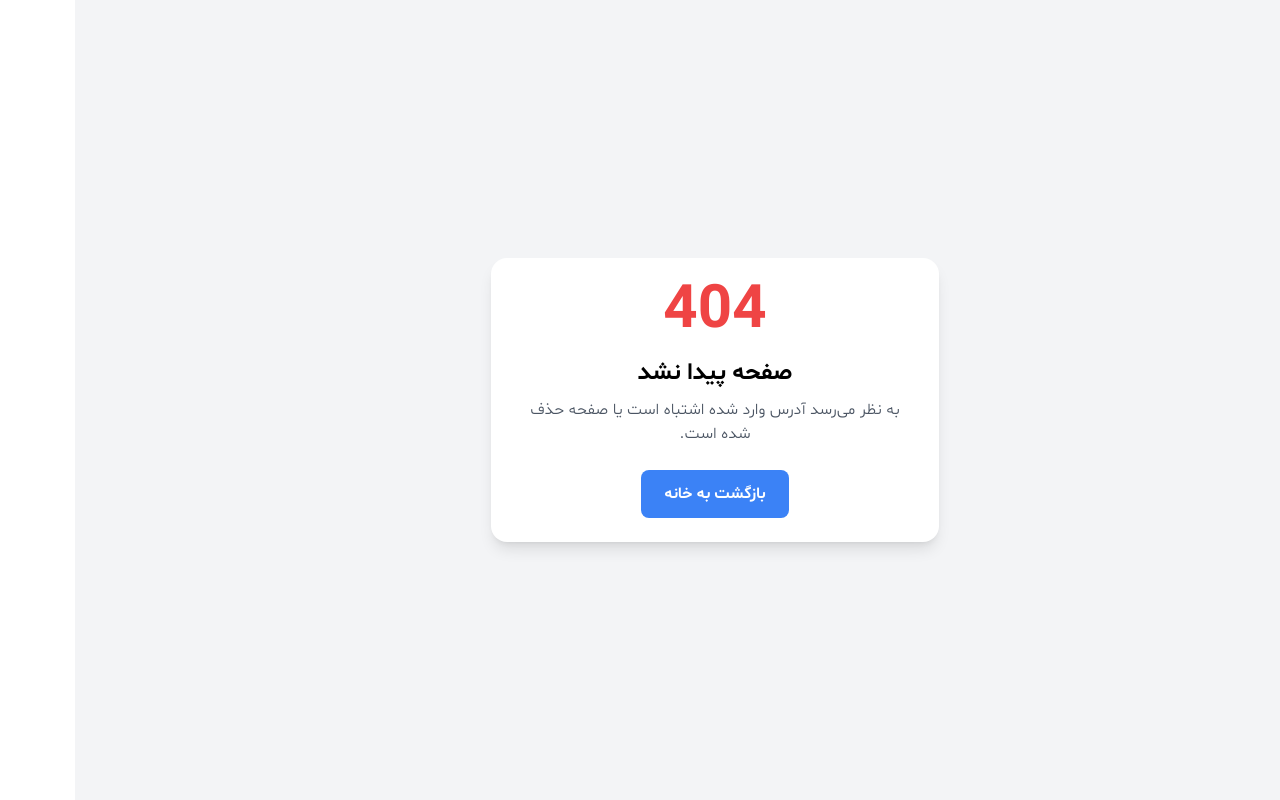
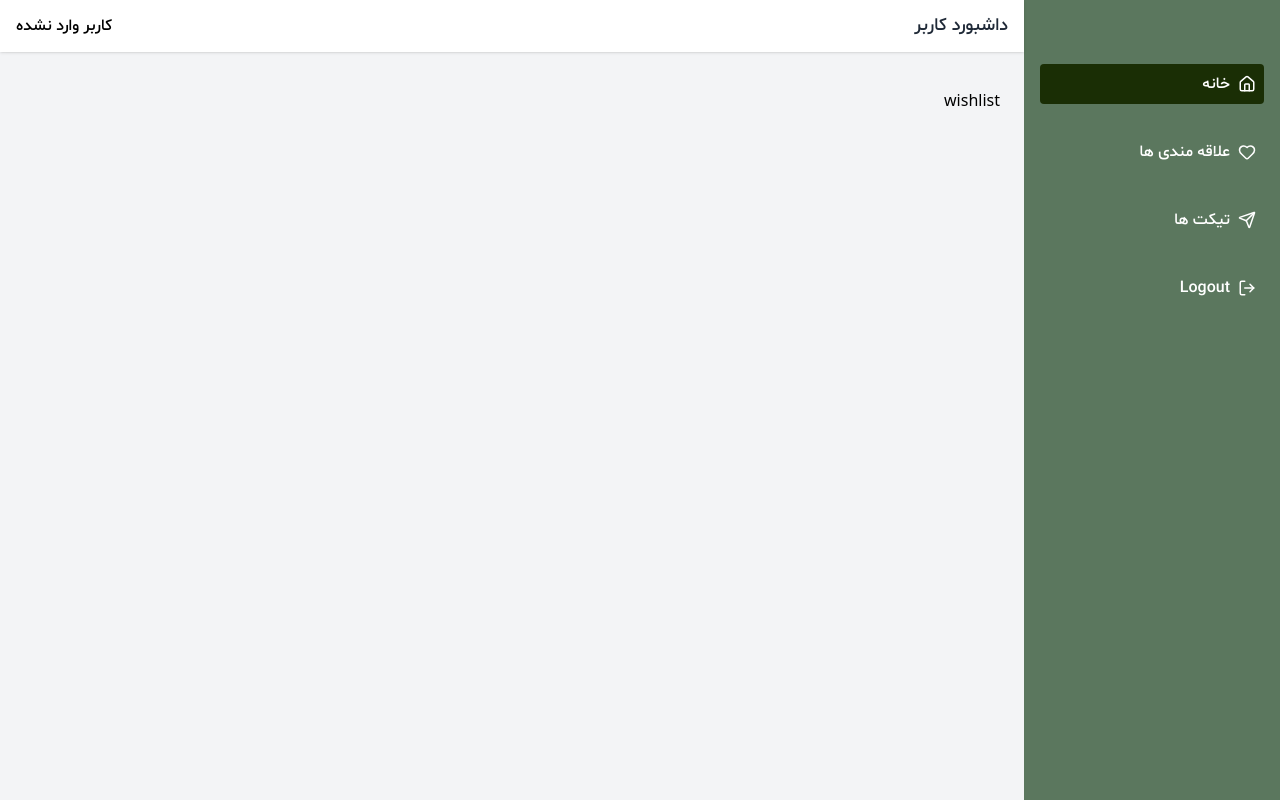
Before and after one commit to NazaninMoosazade/woshe, a Next.js app: page /p-user/wishlist in a window 1280 px wide. Before the commit this address had no page. Built offline with nearby package versions, Linux system fonts and the light colour scheme; no server answers.

Commit message:
create wishlist

```diff
--- a/package.json
+++ b/package.json
@@ -18,6 +18,7 @@
     "react": "^18",
     "react-dom": "^18",
     "react-icons": "^5.5.0",
+    "recharts": "^3.3.0",
     "sweetalert": "^2.1.2",
     "zod": "^4.1.12"
   },
--- a/src/app/p-user/page.tsx
+++ b/src/app/p-user/page.tsx
@@ -1,3 +1,19 @@
-export default function UserHome() {
-  return <div>صفحه اصلی پنل کاربری</div>;
+'use client'
+
+import React from 'react';
+import ClockWithUser from '@/components/modules/p-user/ClockWithUser';
+import ActivityChart from '@/components/modules/p-user/ActivityChart';
+import TasksChart from '@/components/modules/p-user/TasksChart';
+
+
+function Page() {
+  return (
+   <div className=" bg-gray-100 p-6 flex flex-col items-center gap-6">
+      <ClockWithUser />
+      <ActivityChart/>
+      <TasksChart/>
+    </div>
+  );
 }
+
+export default Page;
--- /dev/null
+++ b/src/app/p-user/ticket/page.tsx
@@ -0,0 +1,9 @@
+import React from 'react'
+
+function page() {
+  return (
+    <div>ticket</div>
+  )
+}
+
+export default page
--- /dev/null
+++ b/src/app/p-user/wishlist/page.tsx
@@ -0,0 +1,9 @@
+import React from 'react'
+
+function page() {
+  return (
+    <div>wishlist</div>
+  )
+}
+
+export default page
--- /dev/null
+++ b/src/components/modules/p-user/ActivityChart.tsx
@@ -0,0 +1,32 @@
+'use client'
+
+import React from 'react';
+import {
+  LineChart, Line, XAxis, YAxis, CartesianGrid, Tooltip, ResponsiveContainer
+} from 'recharts';
+
+const data = [
+  { hour: '08', activity: 2 },
+  { hour: '09', activity: 5 },
+  { hour: '10', activity: 3 },
+  { hour: '11', activity: 7 },
+  { hour: '12', activity: 6 },
+  { hour: '13', activity: 8 },
+];
+
+const ActivityChart: React.FC = () => (
+  <div className="bg-white shadow-lg rounded-xl p-4 w-full max-w-4xl">
+    <h2 className="text-gray-800 font-shabnam mb-4">فعالیت کاربر در طول روز</h2>
+    <ResponsiveContainer width="100%" height={200}>
+      <LineChart data={data}>
+        <CartesianGrid strokeDasharray="3 3" />
+        <XAxis dataKey="hour" />
+        <YAxis />
+        <Tooltip />
+        <Line type="monotone" dataKey="activity" stroke="#6366F1" strokeWidth={2} />
+      </LineChart>
+    </ResponsiveContainer>
+  </div>
+);
+
+export default ActivityChart;
--- /dev/null
+++ b/src/components/modules/p-user/ClockWithUser.tsx
@@ -0,0 +1,53 @@
+'use client'
+
+import React, { useEffect, useState } from "react";
+import { useUser } from "@/context/UserContext";
+
+const ClockWithUser: React.FC = () => {
+  const { user } = useUser();
+  const [time, setTime] = useState<Date | null>(null);
+
+  useEffect(() => {
+    setTime(new Date());
+    const timer = setInterval(() => setTime(new Date()), 1000);
+    return () => clearInterval(timer);
+  }, []);
+
+  if (!time) return null;
+
+  const dateOptions: Intl.DateTimeFormatOptions = {
+    weekday: "long",
+    year: "numeric",
+    month: "long",
+    day: "numeric",
+  };
+
+  const timeOptions: Intl.DateTimeFormatOptions = {
+    hour: "2-digit",
+    minute: "2-digit",
+    second: "2-digit",
+  };
+
+  return (
+    <div className="font-shabnam bg-gradient-to-r from-indigo-500 via-purple-500 to-pink-500 shadow-2xl rounded-3xl p-6 flex flex-col md:flex-row items-center justify-between gap-6 w-full max-w-3xl text-white">
+      {/* اسم کاربر */}
+      <div className="text-xl md:text-2xl font-bold">
+        {user?.name ? `سلام، ${user.name}` : "سلام، کاربر مهمان"}
+      </div>
+
+      {/* تاریخ */}
+      <div className="bg-white bg-opacity-20 rounded-xl px-4 py-2 text-center">
+        <div className="text-lg md:text-xl font-semibold">
+          {time.toLocaleDateString("fa-IR", dateOptions)}
+        </div>
+      </div>
+
+      {/* ساعت */}
+      <div className="bg-black bg-opacity-40 rounded-xl px-4 py-2 text-center font-mono text-lg md:text-2xl">
+        {time.toLocaleTimeString("fa-IR", timeOptions)}
+      </div>
+    </div>
+  );
+};
+
+export default ClockWithUser;
--- a/src/components/modules/p-user/Sidebar.tsx
+++ b/src/components/modules/p-user/Sidebar.tsx
@@ -1,5 +1,8 @@
-import React from "react";
-import { User, ShoppingBag, Settings, LogOut, X } from "lucide-react";
+'use client'
+
+import React, { useState } from "react";
+import { Send, House, LogOut, X, Heart } from "lucide-react";
+import Link from "next/link";
 
 interface SidebarProps {
   closeSidebar?: () => void;
@@ -7,29 +10,63 @@ interface SidebarProps {
 }
 
 const Sidebar: React.FC<SidebarProps> = ({ closeSidebar, isMobile }) => {
+  const [activeLink, setActiveLink] = useState<string>("/p-user");
+
+  const handleLinkClick = (href: string) => {
+    setActiveLink(href);
+  };
+
   return (
     <aside className="bg-green text-white w-64 h-full flex flex-col p-4">
       {/* دکمه بستن فقط در موبایل */}
       {isMobile && (
         <div className="flex justify-end mb-2">
-          <button onClick={closeSidebar} className="text-white hover:text-gray-300">
+          <button
+            onClick={closeSidebar}
+            className="text-white hover:text-gray-300"
+          >
             <X size={24} />
           </button>
         </div>
       )}
 
-      <h2 className="text-2xl font-bold mb-6">User Panel</h2>
-      <nav className="flex flex-col gap-3">
-        <a href="#" className="flex items-center gap-2 p-2 hover:bg-lime-950 rounded">
-          <User size={18} /> Profile
-        </a>
-        <a href="#" className="flex items-center gap-2 p-2 hover:bg-lime-950 rounded">
-          <ShoppingBag size={18} /> Orders
-        </a>
-        <a href="#" className="flex items-center gap-2 p-2 hover:bg-lime-950 rounded">
-          <Settings size={18} /> Settings
-        </a>
-        <button className="flex items-center gap-2 p-2 hover:bg-lime-950 rounded mt-auto">
+      <nav className="flex flex-col gap-7 font-shabnam">
+        <Link
+          href="/p-user"
+          className={`flex items-center gap-2 p-2 mt-12 rounded ${
+            activeLink === "/p-user" ? "bg-lime-950" : "hover:bg-lime-950"
+          }`}
+          onClick={() => handleLinkClick("/p-user")}
+        >
+          <House size={18} /> خانه
+        </Link>
+
+        <Link
+          href="/p-user/wishlist"
+          className={`flex items-center gap-2 p-2 rounded ${
+            activeLink === "/p-user/wishlist" ? "bg-lime-950" : "hover:bg-lime-950"
+          }`}
+          onClick={() => handleLinkClick("/p-user/wishlist")}
+        >
+          <Heart size={18} /> علاقه مندی ها
+        </Link>
+
+        <Link
+          href="/p-user/ticket"
+          className={`flex items-center gap-2 p-2 rounded ${
+            activeLink === "/p-user/ticket" ? "bg-lime-950" : "hover:bg-lime-950"
+          }`}
+          onClick={() => handleLinkClick("/p-user/ticket")}
+        >
+          <Send size={18} /> تیکت ها
+        </Link>
+
+        <button
+          className={`flex items-center gap-2 p-2 rounded mt-auto ${
+            activeLink === "logout" ? "bg-lime-950" : "hover:bg-lime-950"
+          }`}
+          onClick={() => handleLinkClick("logout")}
+        >
           <LogOut size={18} /> Logout
         </button>
       </nav>
--- /dev/null
+++ b/src/components/modules/p-user/TasksChart.tsx
@@ -0,0 +1,27 @@
+'use client'
+
+import React from 'react';
+import { BarChart, Bar, XAxis, YAxis, CartesianGrid, Tooltip, ResponsiveContainer } from 'recharts';
+
+const data = [
+  { task: 'انجام شده', count: 8 },
+  { task: 'در حال انجام', count: 5 },
+  { task: 'انجام نشده', count: 2 },
+];
+
+const TasksChart: React.FC = () => (
+  <div className="bg-white shadow-lg rounded-xl p-4 w-full max-w-4xl">
+    <h2 className="text-gray-800 font-shabnam mb-4">وضعیت وظایف</h2>
+    <ResponsiveContainer width="100%" height={200}>
+      <BarChart data={data} className='font-shabnam'>
+        <CartesianGrid strokeDasharray="3 3" />
+        <XAxis dataKey="task" />
+        <YAxis />
+        <Tooltip />
+        <Bar dataKey="count" fill="#10B981" />
+      </BarChart>
+    </ResponsiveContainer>
+  </div>
+);
+
+export default TasksChart;
--- a/src/components/modules/p-user/Topbar.tsx
+++ b/src/components/modules/p-user/Topbar.tsx
@@ -1,14 +1,31 @@
-import React from "react";
+'use client'
+
+import React, { useEffect } from "react";
 import { Menu } from "lucide-react";
+import { useUser } from "@/context/UserContext";
 
 interface TopbarProps {
   toggleSidebar: () => void;
 }
 
 const Topbar: React.FC<TopbarProps> = ({ toggleSidebar }) => {
+  const { user, setUser } = useUser();
+
+  useEffect(() => {
+    const fetchUser = async () => {
+      try {
+        const res = await fetch("/api/auth/me");
+        const data = await res.json();
+        if (data.user) setUser(data.user);
+      } catch (err) {
+        console.error(err);
+      }
+    };
+    fetchUser();
+  }, [setUser]);
+
   return (
     <header className="flex items-center justify-between bg-white shadow px-4 py-3 md:ml-64 fixed w-full md:w-[calc(100%-16rem)] top-0 z-10">
-      {/* دکمه باز کردن منو در موبایل */}
       <button
         onClick={toggleSidebar}
         className="md:hidden text-gray-600 hover:text-gray-900"
@@ -16,14 +33,10 @@ const Topbar: React.FC<TopbarProps> = ({ toggleSidebar }) => {
         <Menu size={24} />
       </button>
 
-      <h1 className="text-lg font-semibold text-gray-800">User Dashboard</h1>
+      <h1 className="text-lg font-shabnam text-gray-800">داشبورد کاربر</h1>
 
-      <div className="flex items-center gap-3">
-        <img
-          src="https://i.pravatar.cc/40"
-          alt="User"
-          className="rounded-full w-8 h-8"
-        />
+      <div className="flex items-center gap-3 font-shabnam">
+        {user?.name ? <p>{user.name}</p> : <p >کاربر وارد نشده</p>}
       </div>
     </header>
   );
--- a/src/components/modules/p-user/UserPanelLayout.tsx
+++ b/src/components/modules/p-user/UserPanelLayout.tsx
@@ -50,7 +50,7 @@ const UserPanelLayout: React.FC<{ children?: React.ReactNode }> = ({ children })
       {/* محتوای اصلی */}
       <div className="flex-1 flex flex-col">
         <Topbar toggleSidebar={toggleSidebar} />
-        <main className="mt-16 p-6 md:ml-64">
+        <main className="mt-16 p-6 ">
           {children || <p>Welcome to your user panel!</p>}
         </main>
       </div>
```
Also changed, not shown: models/Wishlist.ts (added, +26 -0 lines), 1 other file (tests, documents, lock files or other folders).
